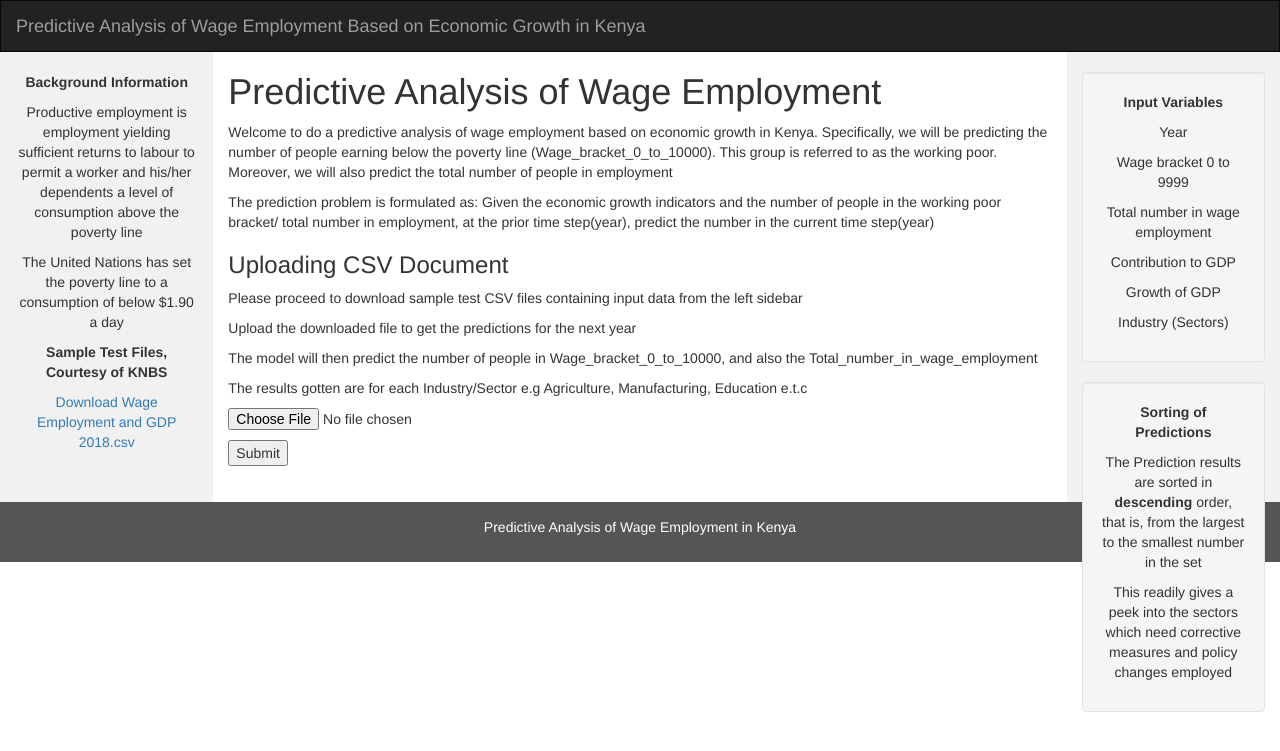
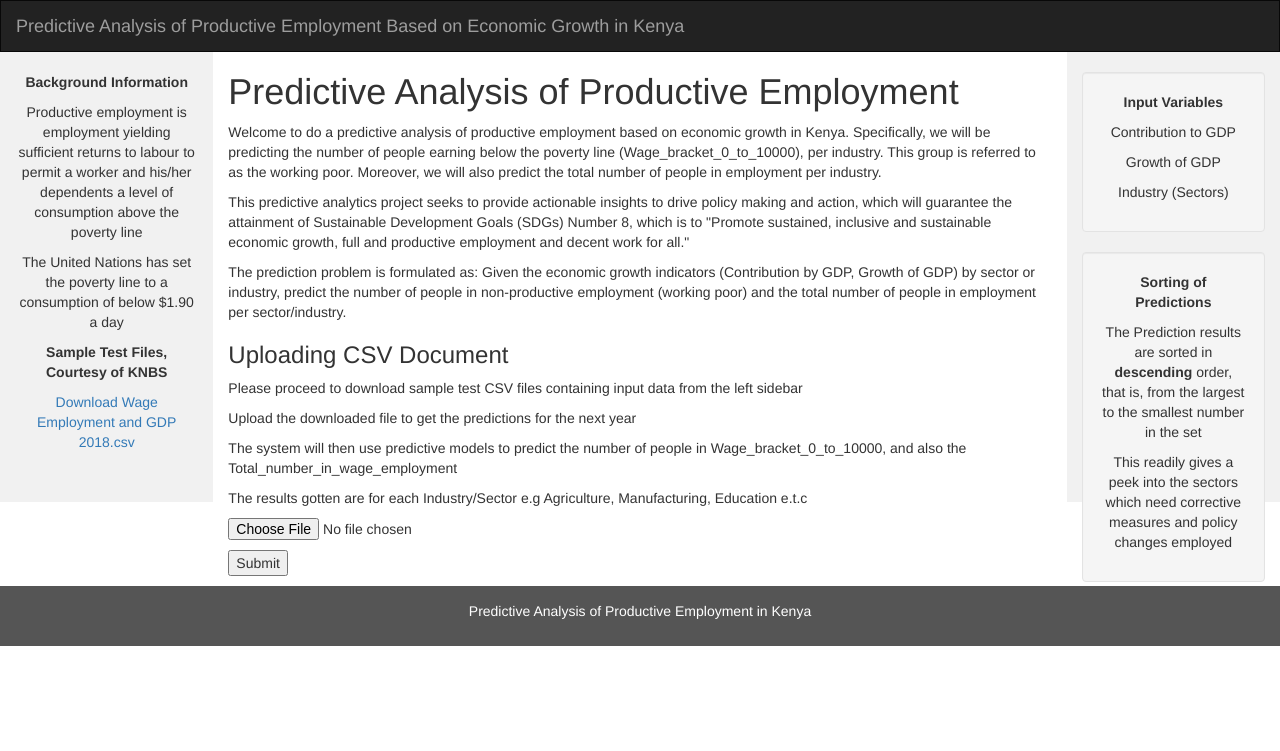
Before and after one commit to IsaacMwendwa/productive-employment-prediction, a Flask app: page / in a window 1280 px wide. Shown: the top 751 px of the page. Run offline with Flask 2, Linux system fonts and the light colour scheme; parts of the project's set-up code (start-up, migrations or seed data) failed here and were passed over; some libraries are stand-ins or nearby versions.

Commit message:
Update index.html

```diff
--- a/templates/index.html
+++ b/templates/index.html
@@ -2,7 +2,7 @@
 <html lang="en">
 
 <head>
-  <title>Predictive Analysis of Wage Employment Based on Economic Growth in Kenya</title>
+  <title>Predictive Analysis of Productive Employment Based on Economic Growth in Kenya</title>
   <meta charset="utf-8">
   <meta name="viewport" content="width=device-width, initial-scale=1">
   <link rel="stylesheet" href="https://maxcdn.bootstrapcdn.com/bootstrap/3.4.1/css/bootstrap.min.css">
@@ -58,7 +58,7 @@
           <span class="icon-bar"></span>
           <span class="icon-bar"></span>
         </button>
-        <a class="navbar-brand" href="#">Predictive Analysis of Wage Employment Based on Economic Growth in Kenya</a>
+        <a class="navbar-brand" href="#">Predictive Analysis of Productive Employment Based on Economic Growth in Kenya</a>
       </div>
       <div class="collapse navbar-collapse" id="myNavbar">
       </div>
@@ -79,19 +79,24 @@
       </div>
 
       <div class="col-sm-8 text-left">
-        <h1>Predictive Analysis of Wage Employment</h1>
-        <p>Welcome to do a predictive analysis of wage employment based on economic growth in Kenya. Specifically, we
+        <h1>Predictive Analysis of Productive Employment</h1>
+        <p>Welcome to do a predictive analysis of productive employment based on economic growth in Kenya. Specifically, we
           will be predicting the number of people earning below the poverty line
-          (Wage_bracket_0_to_10000). This group is referred to as the working poor. Moreover,
-          we will also predict the total number of people in employment
+          (Wage_bracket_0_to_10000), per industry. This group is referred to as the working poor. Moreover,
+          we will also predict the total number of people in employment per industry.
         </p>
-        <p>The prediction problem is formulated as: Given the economic growth indicators
-          and the number of people in the working poor bracket/ total number in employment, at
-          the prior time step(year), predict the number in the current time step(year) </p>
+        <p>This predictive analytics project seeks to provide actionable insights to drive policy making and action,
+          which will guarantee the attainment of Sustainable Development Goals (SDGs) Number 8, which is to "Promote
+          sustained, inclusive and sustainable economic growth, full and productive employment and decent work for all."
+        </p>
+        <p>The prediction problem is formulated as: Given the economic growth indicators (Contribution by GDP, Growth of GDP)
+          by sector or industry, predict the number of people in non-productive employment (working poor) and the total number of people
+          in employment per sector/industry.
+        </p>
         <h3>Uploading CSV Document</h3>
         <p>Please proceed to download sample test CSV files containing input data from the left sidebar</p>
         <p>Upload the downloaded file to get the predictions for the next year</p>
-        <p>The model will then predict the number of people in Wage_bracket_0_to_10000, and also the
+        <p>The system will then use predictive models to predict the number of people in Wage_bracket_0_to_10000, and also the
           Total_number_in_wage_employment</p>
         <p>The results gotten are for each Industry/Sector e.g Agriculture, Manufacturing, Education e.t.c</p>
         <form method="POST" action="" enctype="multipart/form-data">
@@ -103,9 +108,6 @@
       <div class="col-sm-2 sidenav">
         <div class="well">
           <p><b>Input Variables</b></p>
-          <p>Year</p>
-          <p>Wage bracket 0 to 9999</p>
-          <p>Total number in wage employment</p>
           <p>Contribution to GDP</p>
           <p>Growth of GDP</p>
           <p>Industry (Sectors)</p>
@@ -122,7 +124,7 @@
   </div>
 
   <footer class="container-fluid text-center">
-    <p>Predictive Analysis of Wage Employment in Kenya</p>
+    <p>Predictive Analysis of Productive Employment in Kenya</p>
   </footer>
 </body>
 
```
